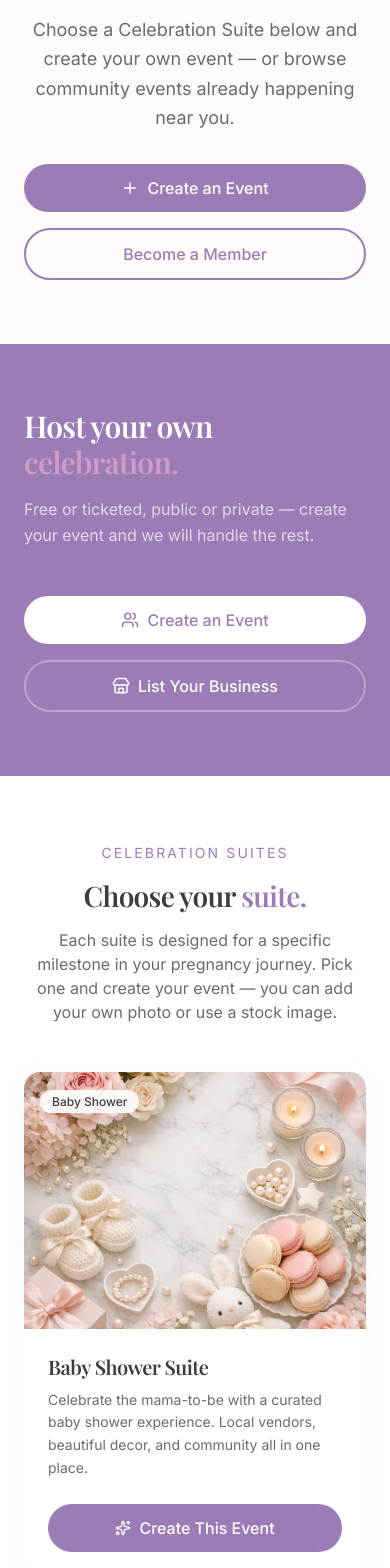
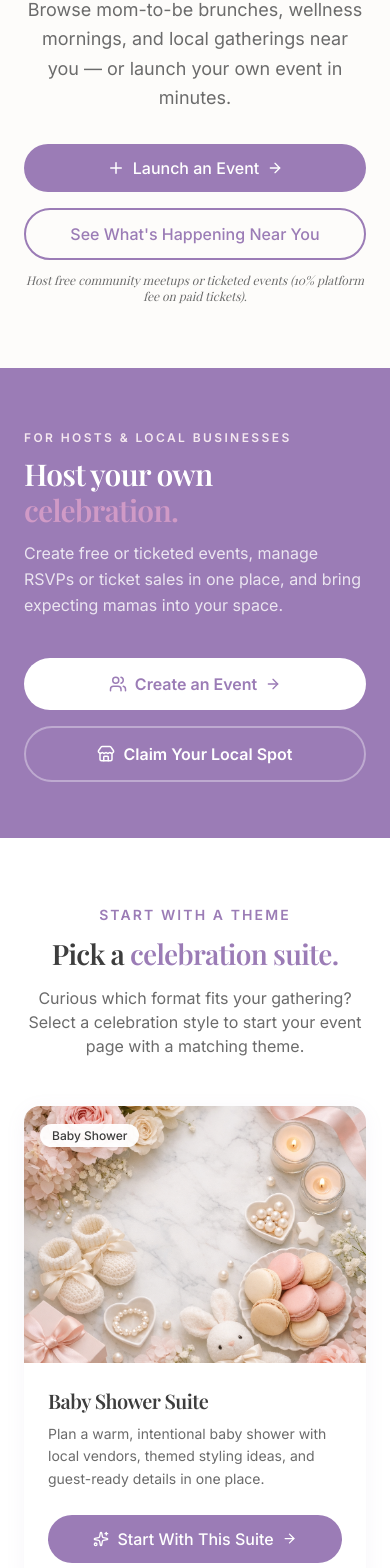
Before and after one commit to Spa-Pregio/spa-pregio-website, a React (Vite) app: page /events in a window 390 px wide. Shown: the part 238-1806 px from the top of the page. Built offline with nearby package versions, Linux system fonts and the light colour scheme; no server answers; the database is empty.

Commit message:
Refactor event suite details and UI elements
Updated event suite descriptions for clarity and consistency. Adjusted button labels and improved layout for better user experience.

```diff
--- a/src/pages/Events.tsx
+++ b/src/pages/Events.tsx
@@ -9,41 +9,41 @@ import {
 const suiteShowcases = [
   {
     id: 'suite-baby-shower',
+    suiteParam: 'baby_shower',
     title: 'Baby Shower Suite',
-    emoji: '🍼',
-    description: 'Celebrate the mama-to-be with a curated baby shower experience. Local vendors, beautiful decor, and community all in one place.',
+    description: 'Plan a warm, intentional baby shower with local vendors, themed styling ideas, and guest-ready details in one place.',
     image: '/images/suite_baby_shower.png',
     badge: 'Baby Shower',
   },
   {
     id: 'suite-gender-reveal',
+    suiteParam: 'gender_reveal',
     title: 'Gender Reveal Suite',
-    emoji: '🎉',
-    description: 'Make the big reveal unforgettable. Create a customized gender reveal event with vendors, activities, and the perfect setting.',
+    description: 'Put together a joyful reveal gathering with creative reveal prompts, local pros, and a smooth hosting timeline.',
     image: '/images/suite_gender_reveal.png',
     badge: 'Gender Reveal',
   },
   {
     id: 'suite-sip-and-see',
+    suiteParam: 'sip_and_see',
     title: 'Sip & See Suite',
-    emoji: '☕',
-    description: 'Introduce your new arrival in style. A relaxed, elegant gathering for friends and family to meet the newest addition.',
+    description: 'Host a relaxed, welcoming open house for friends and family to meet baby without overwhelming new parents.',
     image: '/images/suite_sip_and_see.png',
     badge: 'Sip & See',
   },
   {
     id: 'suite-push-present',
+    suiteParam: 'push_present_pampering',
     title: 'Push Present & Pampering Suite',
-    emoji: '💆‍♀️',
-    description: 'Honor the mama who just did the hard work. A luxurious pampering experience she truly deserves.',
+    description: 'Plan a restorative prenatal or postpartum pampering day centered on rest, care, and celebrating mom.',
     image: '/images/suite_push_present.png',
     badge: 'Push Present',
   },
   {
     id: 'suite-announcement',
+    suiteParam: 'pregnancy_announcement',
     title: 'Pregnancy Announcement Suite',
-    emoji: '✨',
-    description: 'Share your exciting news with the world in a meaningful, memorable way. Start the journey with a celebration.',
+    description: 'Turn your big news into a keepsake gathering or reveal moment with guided prompts and celebration ideas.',
     image: '/images/suite_announcement.png',
     badge: 'Announcement',
   },
@@ -54,13 +54,16 @@ const eventTypes = ['All', 'Vendor Market', 'Brunch', 'Virtual', 'Workshop', 'Te
 export default function Events() {
   const navigate = useNavigate();
   const [activeFilter, setActiveFilter] = useState('All');
+  const [locationQuery, setLocationQuery] = useState('');
   const [userEvents, setUserEvents] = useState<any[]>([]);
   const [attendeeCounts, setAttendeeCounts] = useState<Record<string, number>>({});
+  const [showAllEvents, setShowAllEvents] = useState(false);
 
-  useEffect(() => { loadEvents(); }, []);
+  useEffect(() => {
+    loadEvents();
+  }, []);
 
   const loadEvents = async () => {
-    // Today's date in the visitor's local timezone, formatted YYYY-MM-DD to match how events are stored.
     const now = new Date();
     const todayStr = `${now.getFullYear()}-${String(now.getMonth() + 1).padStart(2, '0')}-${String(now.getDate()).padStart(2, '0')}`;
 
@@ -68,68 +71,89 @@ export default function Events() {
       .from('events')
       .select('*')
       .eq('is_private', false)
-      .gte('date', todayStr)               // hide events whose date has already passed
-      .order('date', { ascending: true }); // show the soonest upcoming events first
+      .gte('date', todayStr)
+      .order('date', { ascending: true });
     if (data) setUserEvents(data);
 
     const { data: rsvps } = await supabase.from('event_rsvps').select('event_id');
     if (rsvps) {
       const counts: Record<string, number> = {};
-      rsvps.forEach((r: any) => { counts[r.event_id] = (counts[r.event_id] || 0) + 1; });
+      rsvps.forEach((r: any) => {
+        counts[r.event_id] = (counts[r.event_id] || 0) + 1;
+      });
       setAttendeeCounts(counts);
     }
   };
 
-  const filteredEvents = activeFilter === 'All'
-    ? userEvents
-    : userEvents.filter(e => e.type === activeFilter);
+  const filteredEvents = userEvents.filter((e) => {
+    const matchesType = activeFilter === 'All' || e.type === activeFilter;
+    const q = locationQuery.trim().toLowerCase();
+    const matchesLocation =
+      !q ||
+      String(e.location || '').toLowerCase().includes(q) ||
+      String(e.title || '').toLowerCase().includes(q);
+    return matchesType && matchesLocation;
+  });
+
+  const visibleEvents = showAllEvents ? filteredEvents : filteredEvents.slice(0, 6);
+  const hasMoreEvents = !showAllEvents && filteredEvents.length > 6;
 
   return (
-    <div className="w-full pt-20">
+    <div className="w-full pt-16 lg:pt-20">
 
       {/* Hero */}
-      <section className="w-full py-16 lg:py-24 bg-spa-cream">
+      <section className="w-full py-16 lg:py-22 bg-spa-cream">
         <div className="max-w-3xl mx-auto px-6 lg:px-12 text-center">
-          <span className="text-sm uppercase tracking-[0.15em] text-spa-purple">Events</span>
+          <span className="text-sm uppercase tracking-[0.15em] text-spa-purple font-semibold">Events</span>
           <h1 className="font-serif text-4xl sm:text-5xl lg:text-6xl text-spa-charcoal leading-tight mt-4">
             Local <span className="text-spa-purple">celebrations.</span>
           </h1>
-          <p className="mt-6 text-lg text-spa-gray leading-relaxed">
-            Choose a Celebration Suite below and create your own event — or browse community events already happening near you.
+          <p className="mt-5 text-lg text-spa-gray leading-relaxed">
+            Browse mom-to-be brunches, wellness mornings, and local gatherings near you — or launch your own event in minutes.
           </p>
           <div className="flex flex-col sm:flex-row gap-4 justify-center mt-8">
-            <button onClick={() => navigate('/create-event')} className="btn-primary">
-              <Plus size={18} /> Create an Event
+            <button onClick={() => navigate('/create-event')} className="btn-primary group">
+              <Plus size={18} /> Launch an Event
+              <ArrowRight size={16} className="transition-transform duration-200 group-hover:translate-x-1" />
             </button>
-            <Link to="/join" className="btn-outline">Become a Member</Link>
+            <a href="#community-events" className="btn-outline">
+              See What's Happening Near You
+            </a>
           </div>
+          <p className="text-xs italic text-spa-gray mt-3 font-serif">
+            Host free community meetups or ticketed events (10% platform fee on paid tickets).
+          </p>
         </div>
       </section>
 
       {/* Host Your Own CTA Banner */}
-      <section className="w-full py-16 lg:py-20 bg-spa-purple">
+      <section className="w-full py-14 lg:py-18 bg-spa-purple">
         <div className="max-w-7xl mx-auto px-6 lg:px-12">
-          <div className="grid lg:grid-cols-2 gap-12 items-center">
+          <div className="grid lg:grid-cols-2 gap-10 items-center">
             <div>
-              <h2 className="font-serif text-3xl lg:text-4xl text-white">
+              <span className="text-xs uppercase tracking-[0.2em] text-spa-blush font-semibold">
+                For Hosts &amp; Local Businesses
+              </span>
+              <h2 className="font-serif text-3xl lg:text-4xl text-white mt-2">
                 Host your own <span className="text-spa-pink">celebration.</span>
               </h2>
-              <p className="mt-4 text-white/70 leading-relaxed">
-                Free or ticketed, public or private — create your event and we will handle the rest.
+              <p className="mt-3 text-white/80 leading-relaxed">
+                Create free or ticketed events, manage RSVPs or ticket sales in one place, and bring expecting mamas into your space.
               </p>
             </div>
-            <div className="flex flex-col sm:flex-row gap-4">
+            <div className="flex flex-col sm:flex-row gap-4 lg:justify-end">
               <button
                 onClick={() => navigate('/create-event')}
-                className="bg-white text-spa-purple px-6 py-3 rounded-full font-medium hover:bg-spa-cream transition-colors flex items-center justify-center gap-2"
+                className="group bg-white text-spa-purple px-6 py-3.5 rounded-full font-semibold hover:bg-spa-cream transition-colors flex items-center justify-center gap-2"
               >
                 <Users size={18} /> Create an Event
+                <ArrowRight size={16} className="transition-transform duration-200 group-hover:translate-x-1" />
               </button>
               <Link
                 to="/vendors"
-                className="px-6 py-3 border-2 border-white/30 text-white rounded-full font-medium hover:bg-white/10 transition-colors flex items-center justify-center gap-2"
+                className="px-6 py-3.5 border-2 border-white/35 text-white rounded-full font-semibold hover:bg-white/10 transition-colors flex items-center justify-center gap-2"
               >
-                <Store size={18} /> List Your Business
+                <Store size={18} /> Claim Your Local Spot
               </Link>
             </div>
           </div>
@@ -140,17 +164,17 @@ export default function Events() {
       <section className="w-full py-16 lg:py-20 bg-white">
         <div className="max-w-7xl mx-auto px-6 lg:px-12">
           <div className="text-center mb-12">
-            <span className="text-sm uppercase tracking-[0.15em] text-spa-purple">Celebration Suites</span>
-            <h2 className="section-title mt-4">
-              Choose your <span className="text-spa-purple">suite.</span>
+            <span className="text-sm uppercase tracking-[0.15em] text-spa-purple font-semibold">Start With a Theme</span>
+            <h2 className="section-title mt-3">
+              Pick a <span className="text-spa-purple">celebration suite.</span>
             </h2>
             <p className="mt-4 text-spa-gray max-w-xl mx-auto">
-              Each suite is designed for a specific milestone in your pregnancy journey. Pick one and create your event — you can add your own photo or use a stock image.
+              Curious which format fits your gathering? Select a celebration style to start your event page with a matching theme.
             </p>
           </div>
           <div className="grid sm:grid-cols-2 lg:grid-cols-3 gap-8">
             {suiteShowcases.map((suite) => (
-              <div key={suite.id} className="elegant-card group">
+              <div key={suite.id} className="elegant-card group flex flex-col">
                 <div className="relative aspect-[4/3] overflow-hidden bg-spa-lavender">
                   <img
                     src={suite.image}
@@ -158,16 +182,20 @@ export default function Events() {
                     className="w-full h-full object-cover transition-transform duration-500 group-hover:scale-105"
                   />
                   <div className="absolute top-4 left-4">
-                    <span className="px-3 py-1 bg-white/90 backdrop-blur-sm rounded-full text-xs font-medium text-spa-charcoal">
+                    <span className="px-3 py-1 bg-white/95 backdrop-blur-sm rounded-full text-xs font-medium text-spa-charcoal shadow-sm">
                       {suite.badge}
                     </span>
                   </div>
                 </div>
-                <div className="p-6 lg:p-8">
+                <div className="p-6 lg:p-7 flex flex-col flex-1">
                   <h3 className="font-serif text-xl lg:text-2xl text-spa-charcoal mb-2">{suite.title}</h3>
-                  <p className="text-spa-gray text-sm leading-relaxed mb-6">{suite.description}</p>
-                  <button onClick={() => navigate('/create-event')} className="btn-primary w-full justify-center">
-                    <Sparkles size={16} /> Create This Event
+                  <p className="text-spa-gray text-sm leading-relaxed mb-6 flex-1">{suite.description}</p>
+                  <button
+                    onClick={() => navigate(`/create-event?suite=${encodeURIComponent(suite.suiteParam)}`)}
+                    className="btn-primary w-full justify-center group/btn"
+                  >
+                    <Sparkles size={16} /> Start With This Suite
+                    <ArrowRight size={15} className="transition-transform duration-200 group-hover/btn:translate-x-1" />
                   </button>
                 </div>
               </div>
@@ -177,11 +205,11 @@ export default function Events() {
       </section>
 
       {/* Community Events Grid */}
-      <section className="w-full py-16 lg:py-20 bg-spa-cream">
+      <section id="community-events" className="w-full py-16 lg:py-20 bg-spa-cream">
         <div className="max-w-7xl mx-auto px-6 lg:px-12">
           <div className="text-center mb-12">
-            <span className="text-sm uppercase tracking-[0.15em] text-spa-purple">Community Events</span>
-            <h2 className="section-title mt-4">
+            <span className="text-sm uppercase tracking-[0.15em] text-spa-purple font-semibold">Community Events</span>
+            <h2 className="section-title mt-3">
               Events near <span className="text-spa-purple">you.</span>
             </h2>
           </div>
@@ -190,7 +218,9 @@ export default function Events() {
               <Search size={18} className="absolute left-4 top-1/2 -translate-y-1/2 text-spa-gray" />
               <input
                 type="text"
-                placeholder="Search events by location..."
+                value={locationQuery}
+                onChange={(e) => setLocationQuery(e.target.value)}
+                placeholder="Search by city, state, or event name..."
                 className="w-full pl-11 pr-4 py-3 bg-white rounded-full text-spa-charcoal placeholder:text-spa-gray shadow-elegant focus:outline-none focus:ring-2 focus:ring-spa-purple/30"
               />
             </div>
@@ -199,7 +229,10 @@ export default function Events() {
               {eventTypes.map((type) => (
                 <button
                   key={type}
-                  onClick={() => setActiveFilter(type)}
+                  onClick={() => {
+                    setActiveFilter(type);
+                    setShowAllEvents(false);
+                  }}
                   className={`px-4 py-2 rounded-full text-sm font-medium whitespace-nowrap transition-colors ${
                     activeFilter === type ? 'bg-spa-purple text-white' : 'bg-white text-spa-charcoal hover:bg-spa-purple/10'
                   }`}
@@ -211,23 +244,47 @@ export default function Events() {
           </div>
 
           {filteredEvents.length === 0 ? (
-            <div className="text-center py-20 bg-white rounded-2xl">
-              <span className="text-5xl mb-4 block">🎉</span>
-              <h3 className="font-serif text-2xl text-spa-charcoal mb-2">No events yet — be the first!</h3>
-              <p className="text-spa-gray mb-6 max-w-sm mx-auto">
-                Choose a Celebration Suite above and create the first event in your area.
+            <div className="text-center py-16 px-6 bg-white rounded-2xl shadow-elegant">
+              <span className="text-4xl mb-3 block">🎉</span>
+              <h3 className="font-serif text-2xl text-spa-charcoal mb-2">
+                {locationQuery || activeFilter !== 'All'
+                  ? 'No matching events right now'
+                  : 'No local events posted yet — be the first!'}
+              </h3>
+              <p className="text-spa-gray mb-6 max-w-md mx-auto">
+                {locationQuery || activeFilter !== 'All'
+                  ? 'Try clearing your filter or search, or host the first gathering in your area.'
+                  : 'Pick a celebration suite above and publish the first mom-to-be event or vendor meetup in your city.'}
               </p>
-              <button onClick={() => navigate('/create-event')} className="btn-primary">
-                <Plus size={18} /> Create an Event
-              </button>
+              <div className="flex flex-wrap gap-3 justify-center">
+                {(locationQuery || activeFilter !== 'All') && (
+                  <button
+                    onClick={() => {
+                      setLocationQuery('');
+                      setActiveFilter('All');
+                    }}
+                    className="btn-outline"
+                  >
+                    Reset Filters
+                  </button>
+                )}
+                <button onClick={() => navigate('/create-event')} className="btn-primary">
+                  <Plus size={18} /> Create an Event
+                </button>
+              </div>
             </div>
           ) : (
             <>
               <div className="grid sm:grid-cols-2 lg:grid-cols-3 gap-8">
-                {filteredEvents.map((event) => {
+                {visibleEvents.map((event) => {
                   const rsvpCount = attendeeCounts[String(event.id)] || 0;
-                  const tickets = event.tickets || [];
-                  const minPrice = tickets.length > 0 ? Math.min(...tickets.map((t: any) => Number(t.price))) : 0;
+                  const tickets = Array.isArray(event.tickets) ? event.tickets : [];
+                  const numericPrices = tickets
+                    .map((t: any) => Number(t.price))
+                    .filter((n: number) => !Number.isNaN(n) && n > 0);
+                  const minPrice = numericPrices.length > 0 ? Math.min(...numericPrices) : null;
+                  const isFreeEvent = Boolean(event.is_free) || minPrice === null;
+
                   return (
                     <Link
                       key={event.id}
@@ -241,23 +298,39 @@ export default function Events() {
                           className="w-full h-full object-cover transition-transform duration-500 group-hover:scale-105"
                         />
                         <div className="absolute top-4 left-4">
-                          <span className="px-3 py-1 bg-white/90 backdrop-blur-sm rounded-full text-xs font-medium text-spa-charcoal">{event.type}</span>
+                          <span className="px-3 py-1 bg-white/95 backdrop-blur-sm rounded-full text-xs font-medium text-spa-charcoal shadow-sm">
+                            {event.type}
+                          </span>
                         </div>
-                        <div className={`absolute top-4 right-4 px-3 py-1 rounded-full text-xs font-bold ${event.is_free ? 'bg-green-500 text-white' : 'bg-spa-pink text-white'}`}>
-                          {event.is_free ? 'Free' : `From $${minPrice}`}
+                        <div
+                          className={`absolute top-4 right-4 px-3 py-1 rounded-full text-xs font-bold shadow-sm ${
+                            isFreeEvent ? 'bg-emerald-600 text-white' : 'bg-spa-pink text-white'
+                          }`}
+                        >
+                          {isFreeEvent ? 'Free RSVP' : `From $${minPrice}`}
                         </div>
                       </div>
                       <div className="p-6">
-                        <h3 className="font-serif text-xl text-spa-charcoal group-hover:text-spa-purple transition-colors">{event.title}</h3>
+                        <h3 className="font-serif text-xl text-spa-charcoal group-hover:text-spa-purple transition-colors">
+                          {event.title}
+                        </h3>
                         <div className="mt-3 space-y-2">
-                          <div className="flex items-center gap-2 text-sm text-spa-gray"><Calendar size={16} className="text-spa-purple" /> {event.date} · {event.time}</div>
-                          <div className="flex items-center gap-2 text-sm text-spa-gray"><MapPin size={16} className="text-spa-purple" /> {event.location}</div>
-                          <div className="flex items-center gap-2 text-sm text-spa-gray"><Users size={16} className="text-spa-purple" /> {rsvpCount} / {event.max_attendees || 50} attending</div>
+                          <div className="flex items-center gap-2 text-sm text-spa-gray">
+                            <Calendar size={16} className="text-spa-purple" /> {event.date} · {event.time}
+                          </div>
+                          <div className="flex items-center gap-2 text-sm text-spa-gray">
+                            <MapPin size={16} className="text-spa-purple" /> {event.location}
+                          </div>
+                          <div className="flex items-center gap-2 text-sm text-spa-gray">
+                            <Users size={16} className="text-spa-purple" /> {rsvpCount} / {event.max_attendees || 50} attending
+                          </div>
                         </div>
                         <div className="flex items-center justify-between mt-4 pt-4 border-t border-spa-charcoal/5">
-                          <span className="text-sm text-spa-gray">Community Event</span>
+                          <span className="text-xs text-spa-gray">
+                            {isFreeEvent ? 'Community Event' : 'Ticketed Event · 10% platform fee'}
+                          </span>
                           <span className="text-spa-purple font-medium text-sm flex items-center gap-1 group-hover:gap-2 transition-all">
-                            {event.is_free ? 'Join Free' : 'Get Tickets'} <ArrowRight size={16} />
+                            {isFreeEvent ? 'RSVP Free' : 'Get Tickets'} <ArrowRight size={16} />
                           </span>
                         </div>
                       </div>
@@ -265,9 +338,13 @@ export default function Events() {
                   );
                 })}
               </div>
-              <div className="text-center mt-12">
-                <button className="btn-outline">Load More Events <ChevronDown size={18} /></button>
-              </div>
+              {hasMoreEvents && (
+                <div className="text-center mt-12">
+                  <button onClick={() => setShowAllEvents(true)} className="btn-outline inline-flex items-center gap-2">
+                    Show All {filteredEvents.length} Events <ChevronDown size={18} />
+                  </button>
+                </div>
+              )}
             </>
           )}
         </div>
```
